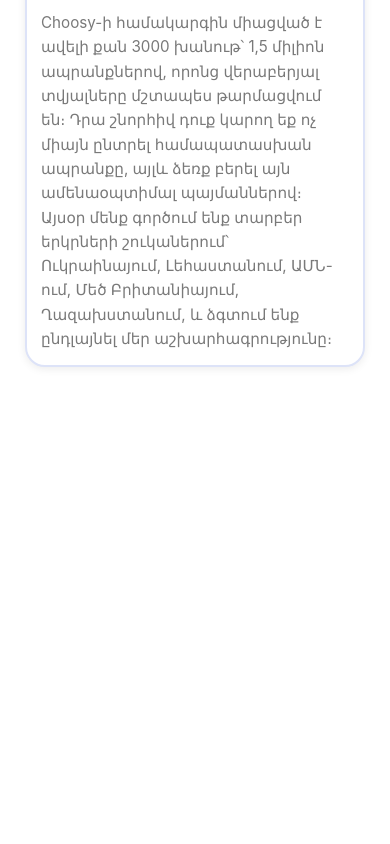
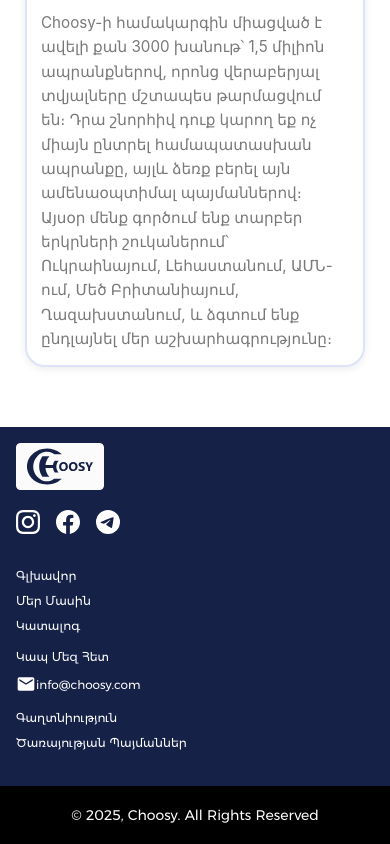
Before and after one commit to garmanucharyan1998-prog/Choozy, a React (Create React App) app: page / in a window 390 px wide. Shown: the part 4435-5279 px from the top of the page. Before the commit the page ends 4862 px from the top, so only its background shows below. Built offline with nearby package versions, Linux system fonts and the light colour scheme.

Commit message:
Created Responsive Footer

```diff
--- a/src/App.js
+++ b/src/App.js
@@ -6,6 +6,7 @@
 import AboutUs from "./components/sections/AboutUs/AboutUs";
 import Variety from "./components/sections/Variety/Variety";
 import ServicesOverview from "./components/sections/ServicesOverview/ServicesOverview";
+import Footer from "./components/Footer/Footer";
 
 function App() {
   return (
@@ -19,6 +20,8 @@
         <Variety />
         <ServicesOverview />
       </main>
+      <Footer />
+      <footer></footer>
     </div>
   );
 }
--- /dev/null
+++ b/src/components/Footer/Footer.css
@@ -0,0 +1,206 @@
+/* Footer.css */
+
+.footer {
+  background-color: #152147;
+  color: white;
+  font-size: 14px;
+}
+
+.footer-container {
+  /* 1440px and higher */
+  margin: auto;
+  box-sizing: border-box;
+  padding: 70px 100px;
+}
+
+.footer-content {
+  display: flex;
+  justify-content: space-between;
+  align-items: flex-start;
+}
+
+/* Logo and Social Icons Section */
+.footer-logo-section {
+  display: flex;
+  flex-direction: column;
+  gap: 20px;
+}
+
+.logo-img {
+  display: flex;
+  height: 47px;
+  width: auto;
+  border-radius: 4px;
+  margin-right: auto;
+  margin-bottom: auto;
+}
+
+.social-icons {
+  display: flex;
+  gap: 16px;
+}
+
+.social-link {
+  color: white;
+  text-decoration: none;
+  transition: opacity 0.3s ease;
+}
+
+.social-link:hover {
+  opacity: 0.8;
+}
+
+/* Navigation Links */
+.footer-nav {
+  display: flex;
+  gap: 80px;
+  flex: 1;
+  justify-content: flex-end;
+}
+
+.nav-column {
+  display: flex;
+  flex-direction: column;
+  gap: 16px;
+  min-width: 200px;
+}
+
+.footer-link,
+.footer-linkemail-link {
+  display: flex;
+  align-items: center;
+  color: white;
+  text-decoration: none;
+  font-size: 14px;
+  transition: opacity 0.3s ease;
+}
+
+.footer-link:hover {
+  opacity: 0.8;
+}
+
+.email-link {
+  display: flex;
+  align-items: center;
+  gap: 8px;
+}
+
+/* Mobile Bottom Navigation (hidden by default) */
+.mobile-bottom-nav {
+  display: none;
+  justify-content: space-around;
+  padding: 20px 0;
+  border-top: 1px solid rgba(255, 255, 255, 0.2);
+  margin-top: 40px;
+}
+/* Footer Bottom */
+.footer-bottom {
+  background-color: #000000;
+  padding: 20px 0;
+  text-align: center;
+}
+
+.footer-bottom p {
+  margin: 0;
+  font-size: 14px;
+  color: white;
+}
+
+/* Media Queries for Responsive Design */
+
+/* 1024px to 1440px */
+@media (max-width: 1440px) and (min-width: 1024px) {
+  .footer-container {
+    padding: 48px 60px;
+  }
+}
+
+/* 768px to 1024px */
+@media (max-width: 1024px) and (min-width: 768px) {
+  .footer-container {
+    padding: 31px 40px;
+  }
+
+  .footer-link {
+    font-size: 12px;
+  }
+
+  .footer-nav {
+    gap: 40px;
+  }
+
+  .nav-column {
+    min-width: 150px;
+  }
+  .footer {
+    font-size: 14px;
+  }
+}
+
+/* Under 768px - Mobile Layout */
+@media (max-width: 768px) {
+  .footer-container {
+    padding: 16px 16px;
+  }
+
+  .footer-link {
+    font-size: 12px;
+  }
+
+  .logo-img {
+    display: inline-block;
+  }
+
+  .footer-content {
+    flex-direction: column;
+    align-items: center;
+    gap: 30px;
+    margin-bottom: 20px;
+  }
+
+  .footer-logo-section {
+    text-align: center;
+  }
+
+  .footer-nav {
+    flex-direction: column;
+    gap: 20px;
+    width: 100%;
+  }
+
+  .nav-column {
+    align-items: center;
+    text-align: center;
+    min-width: auto;
+    gap: 12px;
+  }
+}
+
+/* Extra small devices */
+@media (max-width: 480px) {
+  .logo-img {
+    display: block;
+  }
+
+  .footer-nav {
+    gap: 16px;
+  }
+
+  .footer-content {
+    flex-direction: column;
+    align-items: unset;
+    gap: 30px;
+    margin-bottom: 20px;
+  }
+
+  .footer-link,
+  .footer-linkemail-link {
+    font-size: 12px;
+    display: flex;
+    margin-right: auto;
+  }
+
+  .nav-column {
+    gap: 10px;
+  }
+}
--- /dev/null
+++ b/src/components/Footer/Footer.js
@@ -0,0 +1,100 @@
+import "./Footer.css";
+import choozyMainLogoWhite from "../../assets/Logos/choozyMainLogoWhite.svg";
+
+const Footer = () => {
+  return (
+    <footer className="footer">
+      <div className="footer-container cont-width-default">
+        <div className="footer-content">
+          <div className="footer-logo-section">
+            <div className="logo">
+              <img
+                src={choozyMainLogoWhite}
+                alt="Choosy"
+                className="logo-img"
+              />
+            </div>
+            <div className="social-icons">
+              <a href="#" className="social-link">
+                <svg
+                  width="24"
+                  height="24"
+                  viewBox="0 0 24 24"
+                  fill="currentColor"
+                >
+                  <path d="M12 2.163c3.204 0 3.584.012 4.85.07 3.252.148 4.771 1.691 4.919 4.919.058 1.265.069 1.645.069 4.849 0 3.205-.012 3.584-.069 4.849-.149 3.225-1.664 4.771-4.919 4.919-1.266.058-1.644.07-4.85.07-3.204 0-3.584-.012-4.849-.07-3.26-.149-4.771-1.699-4.919-4.92-.058-1.265-.07-1.644-.07-4.849 0-3.204.013-3.583.07-4.849.149-3.227 1.664-4.771 4.919-4.919 1.266-.057 1.645-.069 4.849-.069zm0-2.163c-3.259 0-3.667.014-4.947.072-4.358.2-6.78 2.618-6.98 6.98-.059 1.281-.073 1.689-.073 4.948 0 3.259.014 3.668.072 4.948.2 4.358 2.618 6.78 6.98 6.98 1.281.058 1.689.072 4.948.072 3.259 0 3.668-.014 4.948-.072 4.354-.2 6.782-2.618 6.979-6.98.059-1.28.073-1.689.073-4.948 0-3.259-.014-3.667-.072-4.947-.196-4.354-2.617-6.78-6.979-6.98-1.281-.059-1.69-.073-4.949-.073zm0 5.838c-3.403 0-6.162 2.759-6.162 6.162s2.759 6.163 6.162 6.163 6.162-2.759 6.162-6.163c0-3.403-2.759-6.162-6.162-6.162zm0 10.162c-2.209 0-4-1.79-4-4 0-2.209 1.791-4 4-4s4 1.791 4 4c0 2.21-1.791 4-4 4zm6.406-11.845c-.796 0-1.441.645-1.441 1.44s.645 1.44 1.441 1.44c.795 0 1.439-.645 1.439-1.44s-.644-1.44-1.439-1.44z" />
+                </svg>
+              </a>
+              <a href="#" className="social-link">
+                <svg
+                  width="24"
+                  height="24"
+                  viewBox="0 0 24 24"
+                  fill="currentColor"
+                >
+                  <path d="M24 12.073c0-6.627-5.373-12-12-12s-12 5.373-12 12c0 5.99 4.388 10.954 10.125 11.854v-8.385H7.078v-3.47h3.047V9.43c0-3.007 1.792-4.669 4.533-4.669 1.312 0 2.686.235 2.686.235v2.953H15.83c-1.491 0-1.956.925-1.956 1.874v2.25h3.328l-.532 3.47h-2.796v8.385C19.612 23.027 24 18.062 24 12.073z" />
+                </svg>
+              </a>
+              <a href="#" className="social-link">
+                <svg
+                  width="24"
+                  height="24"
+                  viewBox="0 0 24 24"
+                  fill="currentColor"
+                >
+                  <path d="M11.944 0A12 12 0 0 0 0 12a12 12 0 0 0 12 12 12 12 0 0 0 12-12A12 12 0 0 0 12 0a12 12 0 0 0-.056 0zm4.962 7.224c.1-.002.321.023.465.14a.506.506 0 0 1 .171.325c.016.093.036.306.02.472-.18 1.898-.962 6.502-1.36 8.627-.168.9-.499 1.201-.82 1.23-.696.065-1.225-.46-1.9-.902-1.056-.693-1.653-1.124-2.678-1.8-1.185-.78-.417-1.21.258-1.91.177-.184 3.247-2.977 3.307-3.23.007-.032.014-.15-.056-.212s-.174-.041-.249-.024c-.106.024-1.793 1.14-5.061 3.345-.48.33-.913.49-1.302.48-.428-.008-1.252-.241-1.865-.44-.752-.245-1.349-.374-1.297-.789.027-.216.325-.437.893-.663 3.498-1.524 5.83-2.529 6.998-3.014 3.332-1.386 4.025-1.627 4.476-1.635z" />
+                </svg>
+              </a>
+            </div>
+          </div>
+
+          {/* Navigation Links */}
+          <div className="footer-nav">
+            <div className="nav-column">
+              <a href="#" className="footer-link">
+                Գլխավոր
+              </a>
+              <a href="#" className="footer-link">
+                Մեր Մասին
+              </a>
+              <a href="#" className="footer-link">
+                Կատալոգ
+              </a>
+            </div>
+            <div className="nav-column">
+              <a href="#" className="footer-link">
+                Կապ Մեզ Հետ
+              </a>
+              <a href="#" className="footer-linkemail-link">
+                <svg
+                  width="20"
+                  height="20"
+                  viewBox="0 0 24 24"
+                  fill="currentColor"
+                >
+                  <path d="M20 4H4c-1.1 0-1.99.9-1.99 2L2 18c0 1.1.89 2 2 2h16c1.1 0 2-.9 2-2V6c0-1.1-.9-2-2-2zm0 4l-8 5-8-5V6l8 5 8-5v2z" />
+                </svg>
+                info@choosy.com
+              </a>
+            </div>
+            <div className="nav-column">
+              <a href="#" className="footer-link">
+                Գաղտնիություն
+              </a>
+              <a href="#" className="footer-link">
+                Ծառայության Պայմաններ
+              </a>
+            </div>
+          </div>
+        </div>
+      </div>
+
+      {/* Copyright */}
+      <div className="footer-bottom">
+        <p>© 2025, Choosy. All Rights Reserved</p>
+      </div>
+    </footer>
+  );
+};
+
+export default Footer;
```
Also changed, not shown: src/assets/Logos/choozyMainLogoWhite.svg (added).
